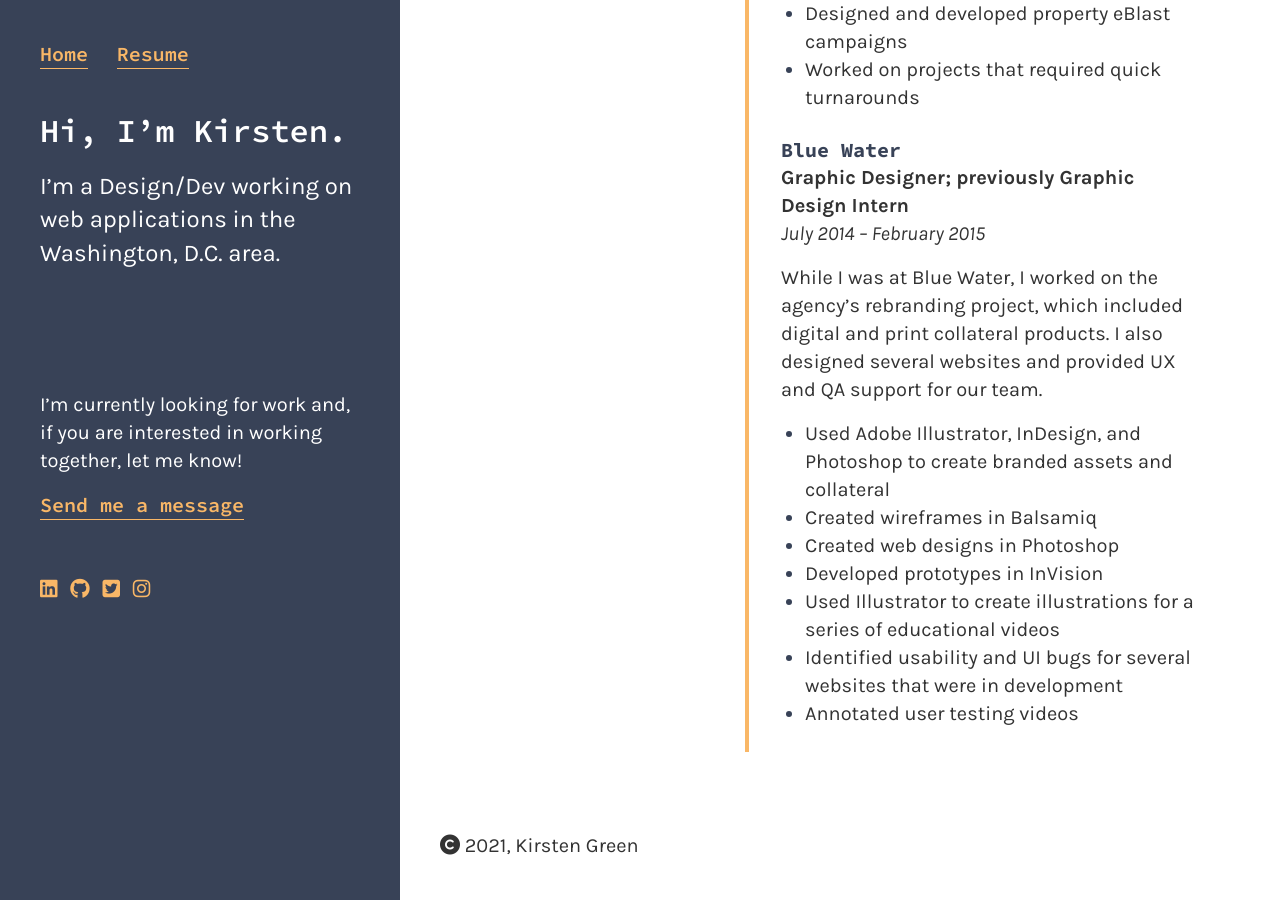
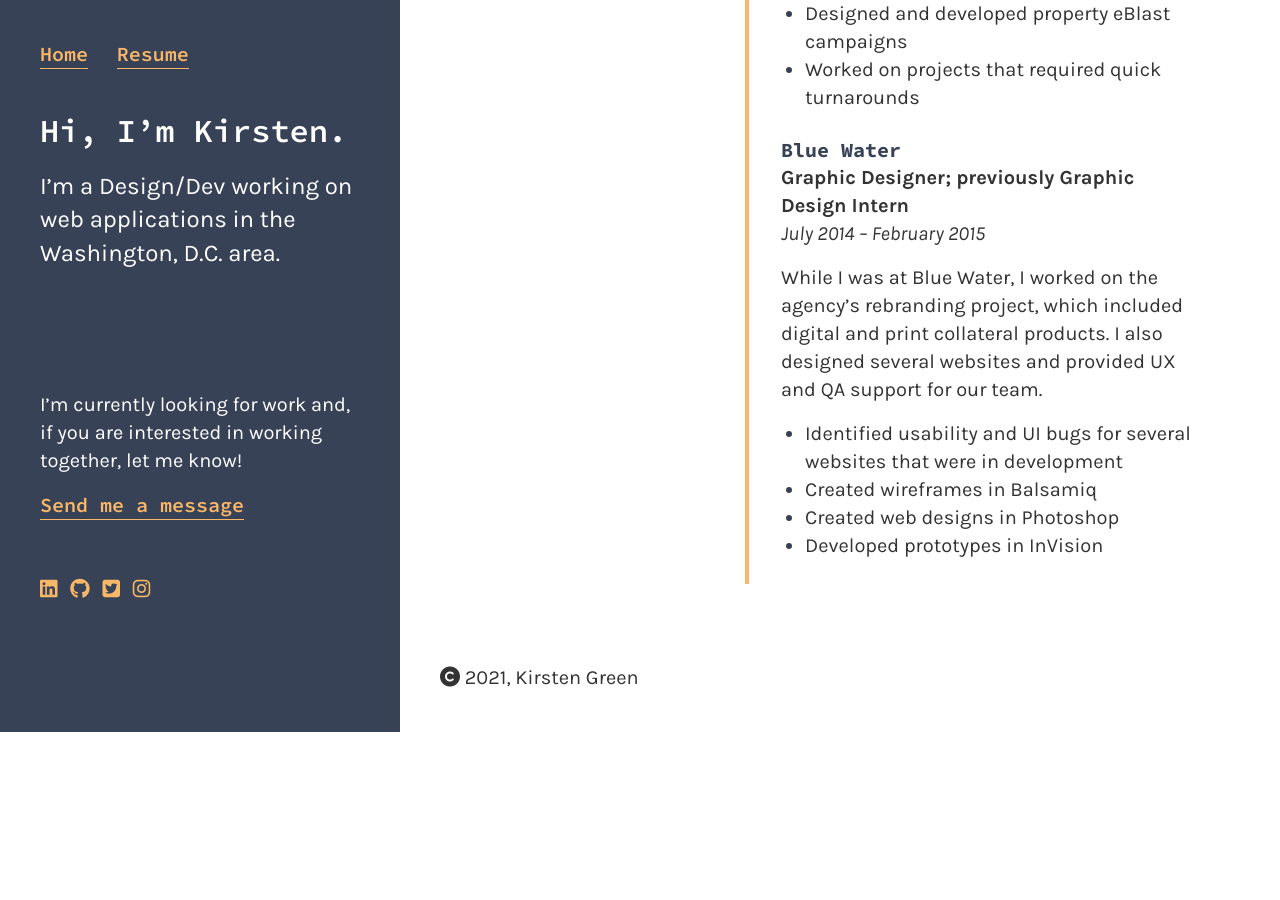
Before and after one commit to marcusrelacion/kirstengreen.com, a Jekyll site: the page built from resume.markdown, in a window 1280 px wide and 900 px high, scrolled down 5044 px. Built offline with Jekyll 4.4.1, drawn with Linux system fonts in a browser that asks for light colours; nearby versions of some CDN libraries; after the commit the page ends 5776 px from its top, so only the background shows below that.

Commit message:
Updated Resume

```diff
--- a/resume.markdown
+++ b/resume.markdown
@@ -89,11 +89,8 @@ sections:
     Graphic Design Intern**\n<br/>*July 2014 – February 2015*\n\nWhile I was at Blue
     Water, I worked on the agency’s rebranding project, which included digital and
     print collateral products. I also designed several websites and provided UX and
-    QA support for our team.\n\n- Used Adobe Illustrator, InDesign, and Photoshop
-    to create branded assets and collateral\n- Created wireframes in Balsamiq\n- Created
-    web designs in Photoshop\n- Developed prototypes in InVision\n- Used Illustrator
-    to create illustrations for a series of educational videos\n- Identified usability
-    and UI bugs for several websites that were in development\n- Annotated user testing
-    videos"
+    QA support for our team.\n\n- Identified usability and UI bugs for several websites
+    that were in development\n- Created wireframes in Balsamiq\n- Created web designs
+    in Photoshop\n- Developed prototypes in InVision"
 layout: resume
 ---
```
